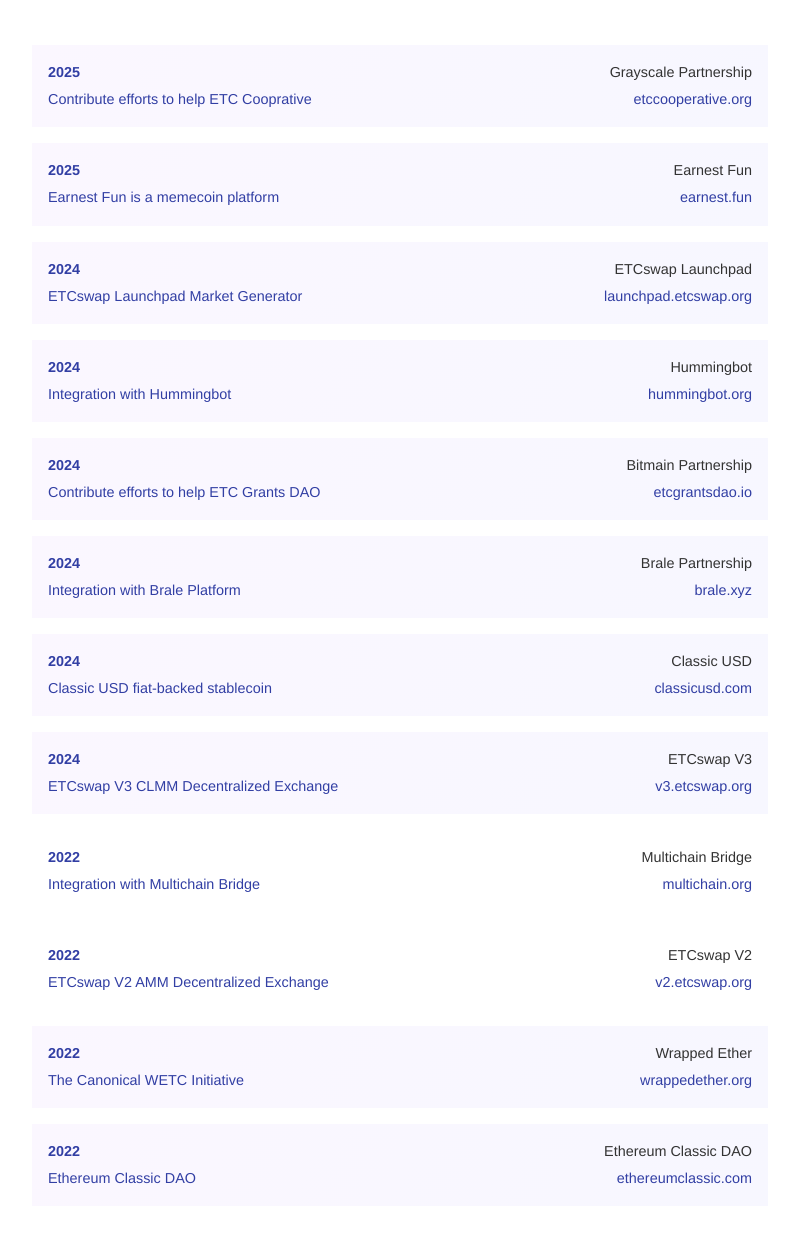
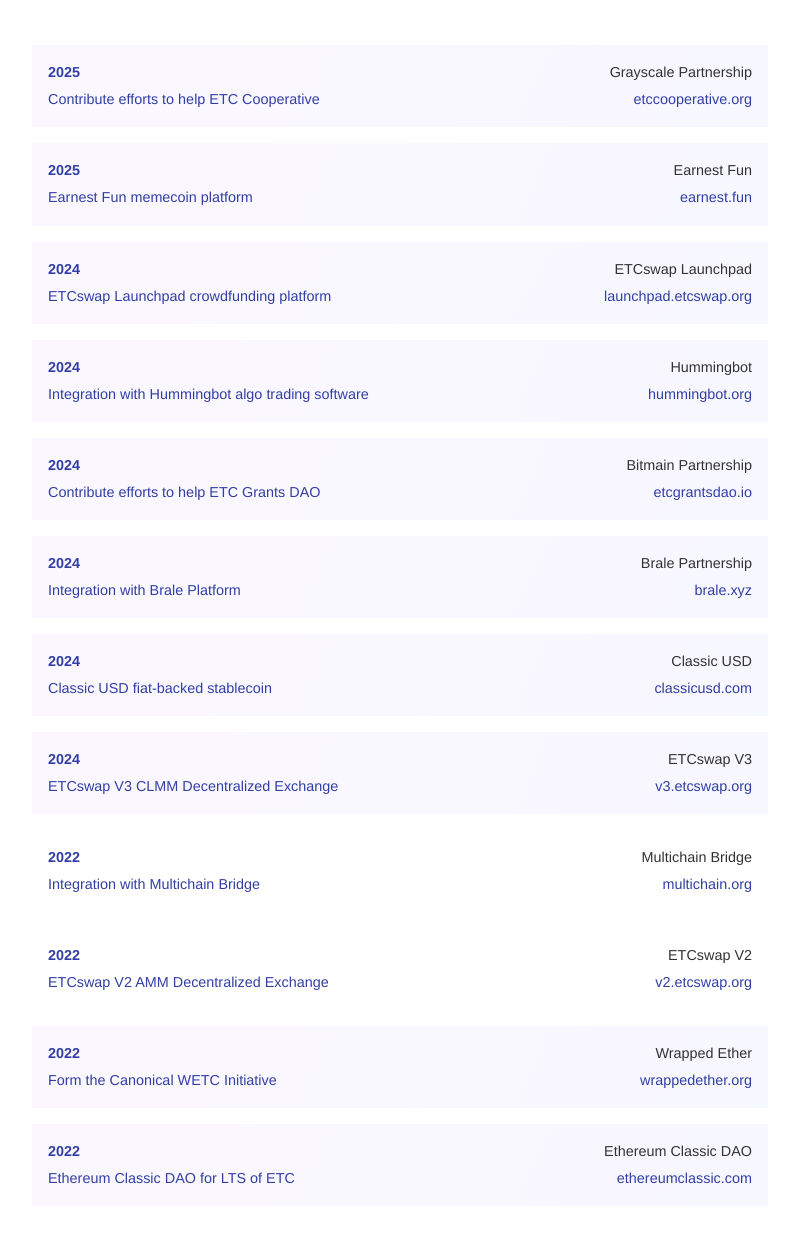
Before and after one commit to white-b0x/white-b0x.github.io, a plain HTML site: page index.html in a window 1280 px wide. Shown: the part 731-1980 px from the top of the page, without its empty margins (430-1228 px from the left). Drawn offline with Linux system fonts and the light colour scheme; a web font is replaced by a local one.

Commit message:
update projects

```diff
--- a/index.html
+++ b/index.html
@@ -100,7 +100,7 @@
                                 <div class="bg-primary-subtle d-md-flex justify-content-md-between p-3 mb-3">
                                     <div class="mb-3 mb-md-0">
                                         <p class="fw-bold mb-1">2025</p>
-                                        <p class="mb-0">Contribute efforts to help ETC Cooprative</p>
+                                        <p class="mb-0">Contribute efforts to help ETC Cooperative</p>
                                     </div>
                                     <div class="text-md-end">
                                         <p class="text-primary mb-1">Grayscale Partnership</p>
@@ -110,7 +110,7 @@
                                 <div class="bg-primary-subtle d-md-flex justify-content-md-between p-3 mb-3">
                                     <div class="mb-3 mb-md-0">
                                         <p class="fw-bold mb-1">2025</p>
-                                        <p class="mb-0">Earnest Fun is a memecoin platform</p>
+                                        <p class="mb-0">Earnest Fun memecoin platform</p>
                                     </div>
                                     <div class="text-md-end">
                                         <p class="text-primary mb-1">Earnest Fun</p>
@@ -120,7 +120,7 @@
                                 <div class="bg-primary-subtle d-md-flex justify-content-md-between p-3 mb-3">
                                     <div class="mb-3 mb-md-0">
                                         <p class="fw-bold mb-1">2024</p>
-                                        <p class="mb-0">ETCswap Launchpad Market Generator</p>
+                                        <p class="mb-0">ETCswap Launchpad crowdfunding platform</p>
                                     </div>
                                     <div class="text-md-end">
                                         <p class="text-primary mb-1">ETCswap Launchpad</p>
@@ -130,7 +130,7 @@
                                 <div class="bg-primary-subtle d-md-flex justify-content-md-between p-3 mb-3">
                                     <div class="mb-3 mb-md-0">
                                         <p class="fw-bold mb-1">2024</p>
-                                        <p class="mb-0">Integration with Hummingbot</p>
+                                        <p class="mb-0">Integration with Hummingbot algo trading software</p>
                                     </div>
                                     <div class="text-md-end">
                                         <p class="text-primary mb-1">Hummingbot</p>
@@ -200,7 +200,7 @@
                                 <div class="bg-primary-subtle d-md-flex justify-content-md-between p-3 mb-3">
                                     <div class="mb-3 mb-md-0">
                                         <p class="fw-bold mb-1">2022</p>
-                                        <p class="mb-0">The Canonical WETC Initiative&nbsp;</p>
+                                        <p class="mb-0">Form the Canonical WETC Initiative&nbsp;</p>
                                     </div>
                                     <div class="text-md-end">
                                         <p class="text-primary mb-1">Wrapped Ether</p>
@@ -210,7 +210,7 @@
                                 <div class="bg-primary-subtle d-md-flex justify-content-md-between p-3 mb-3">
                                     <div class="mb-3 mb-md-0">
                                         <p class="fw-bold mb-1">2022</p>
-                                        <p class="mb-0">Ethereum Classic DAO</p>
+                                        <p class="mb-0">Ethereum Classic DAO for LTS of ETC</p>
                                     </div>
                                     <div class="text-md-end">
                                         <p class="text-primary mb-1">Ethereum Classic DAO</p>
```
Also changed, not shown: 1 other file.
